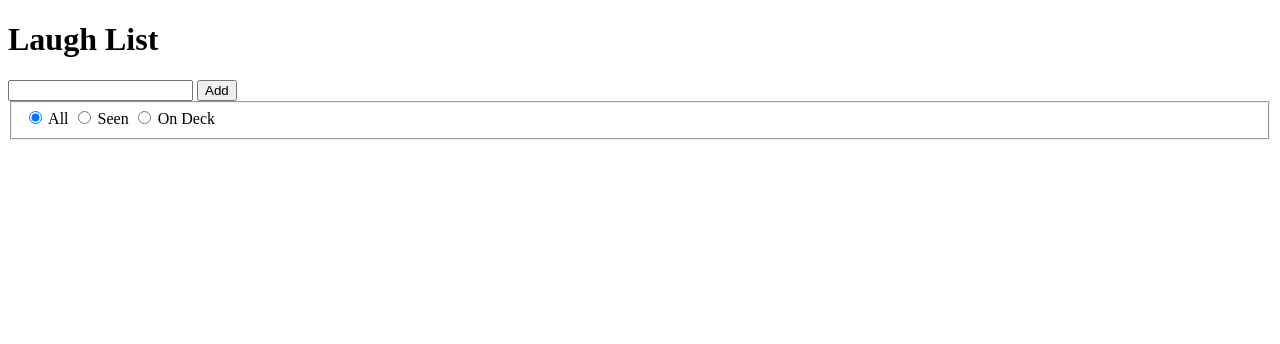
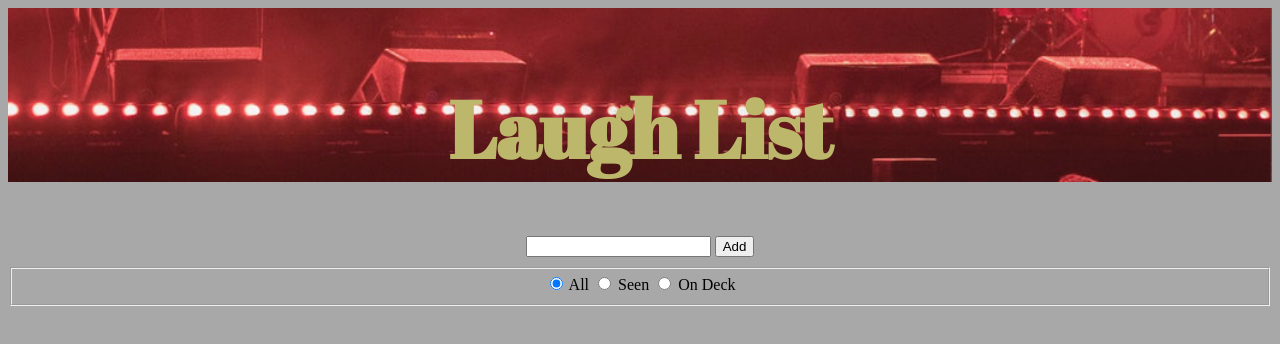
Before and after one commit to alchemy-advanced-js-winter-2018/vanillajs-app, a website built with webpack: page src/index.html in a window 1280 px wide. Built offline with nearby package versions, Linux system fonts and the light colour scheme; some packages are replaced by stand-ins of ours; grey boxes are pictures that could not be loaded.

Commit message:
created header css and started form css

```diff
--- a/package.json
+++ b/package.json
@@ -15,6 +15,7 @@
     "clean-webpack-plugin": "^0.1.18",
     "css-loader": "^0.28.9",
     "eslint": "^4.17.0",
+    "file-loader": "^1.1.6",
     "html-loader": "^0.5.5",
     "html-webpack-plugin": "^2.30.1",
     "postcss-loader": "^2.1.0",
@@ -24,6 +25,7 @@
     "webpack-dev-server": "^2.11.1"
   },
   "dependencies": {
-    "firebase": "^4.9.1"
+    "firebase": "^4.9.1",
+    "url-loader": "^0.6.2"
   }
 }
--- a/src/components/addComic/AddComic.js
+++ b/src/components/addComic/AddComic.js
@@ -1,6 +1,7 @@
 import html from './addComic.html';
 import Template from '../Template';
 import { db } from '../../services/firebase';
+import './addComic.css';
 
 const template = new Template(html);
 const comics = db.ref('comics');
--- /dev/null
+++ b/src/components/addComic/addComic.css
@@ -0,0 +1,3 @@
+form{
+  margin: 10px auto;
+}
--- a/src/components/app/App.js
+++ b/src/components/app/App.js
@@ -4,7 +4,7 @@ import { db } from '../../services/firebase';
 import AddComic from '../addComic/AddComic';
 import ComicList from '../list/ComicList';
 import Filter from '../filter/Filter';
-
+import './app.css';
 
 const comics = db.ref('comics');
 const template = new Template(html);
--- /dev/null
+++ b/src/components/app/app.css
@@ -0,0 +1,27 @@
+
+body {
+  background-color: #a8a8a8;
+  text-align: center
+
+}
+
+header {
+  background-image: url('../../assets/stage.png');
+  height: 150%;
+  padding-top: 1%;
+  font-size: 250%;
+  background-repeat: no-repeat;
+  background-size: cover;
+  font-family: 'Abril Fatface', cursive;
+  color: darkkhaki;
+  font-weight: normal;
+
+}
+
+h1 {
+
+}
+
+footer {
+  background-image: url('../../assets/boxoffice.jpg');
+}
--- a/src/index.html
+++ b/src/index.html
@@ -4,6 +4,7 @@
   <meta charset="UTF-8">
   <meta name="viewport" content="width=device-width, initial-scale=1.0">
   <meta http-equiv="X-UA-Compatible" content="ie=edge">
+  <link href="https://fonts.googleapis.com/css?family=Abril+Fatface" rel="stylesheet">
   <title>LaughList</title>
 </head>
 <body>
--- a/webpack.config.js
+++ b/webpack.config.js
@@ -59,20 +59,20 @@ module.exports = {
           }
         ]
       },
-      // // load images!
-      // {
-      //   test: /\.(jpg|png|svg)$/,
-      //   use: {
-      //     loader: 'url-loader',
-      //     // default is to inline the image content
-      //     // via base64 encoding.
-      //     // If file is bigger than this limit,
-      //     // create a "real" file
-      //     options: {
-      //       limit: 5000,
-      //     },
-      //   },
-      // }
+      // load images!
+      {
+        test: /\.(jpg|png|svg)$/,
+        use: {
+          loader: 'url-loader',
+          // default is to inline the image content
+          // via base64 encoding.
+          // If file is bigger than this limit,
+          // create a "real" file
+          options: {
+            limit: 5000,
+          },
+        },
+      }
     ]
   }
 };
```
Also changed, not shown: src/assets/stage.png (added), src/components/list/comic.css (added), 2 other files.
